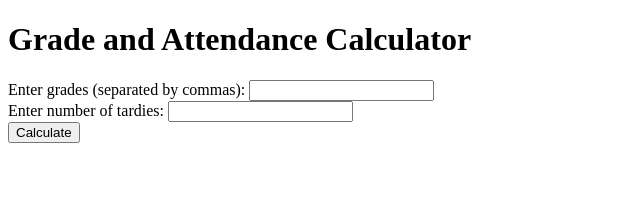
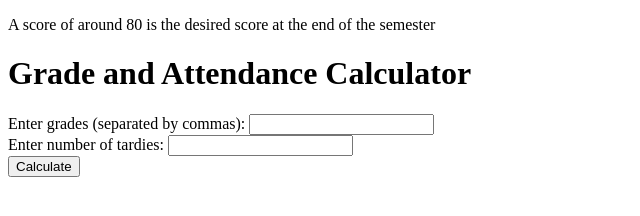
Before and after one commit to jsonjj/Predictive-Analytics-for-Academic-Success-PAAS-, a plain HTML site: page index.html in a window 1280 px wide. Shown: the whole page, without its empty margins (0-640 px from the left). Drawn offline with Linux system fonts and the light colour scheme.

Commit message:
Update index.html

```diff
--- a/index.html
+++ b/index.html
@@ -4,6 +4,7 @@
     <meta charset="UTF-8">
     <meta name="viewport" content="width=device-width, initial-scale=1.0">
     <title>Grade and Attendance Calculator</title>
+    <p>A score of around 80 is the desired score at the end of the semester</p>
     <script src="functions.js"></script>
     <script>
         async function calculateChanges() {
```
